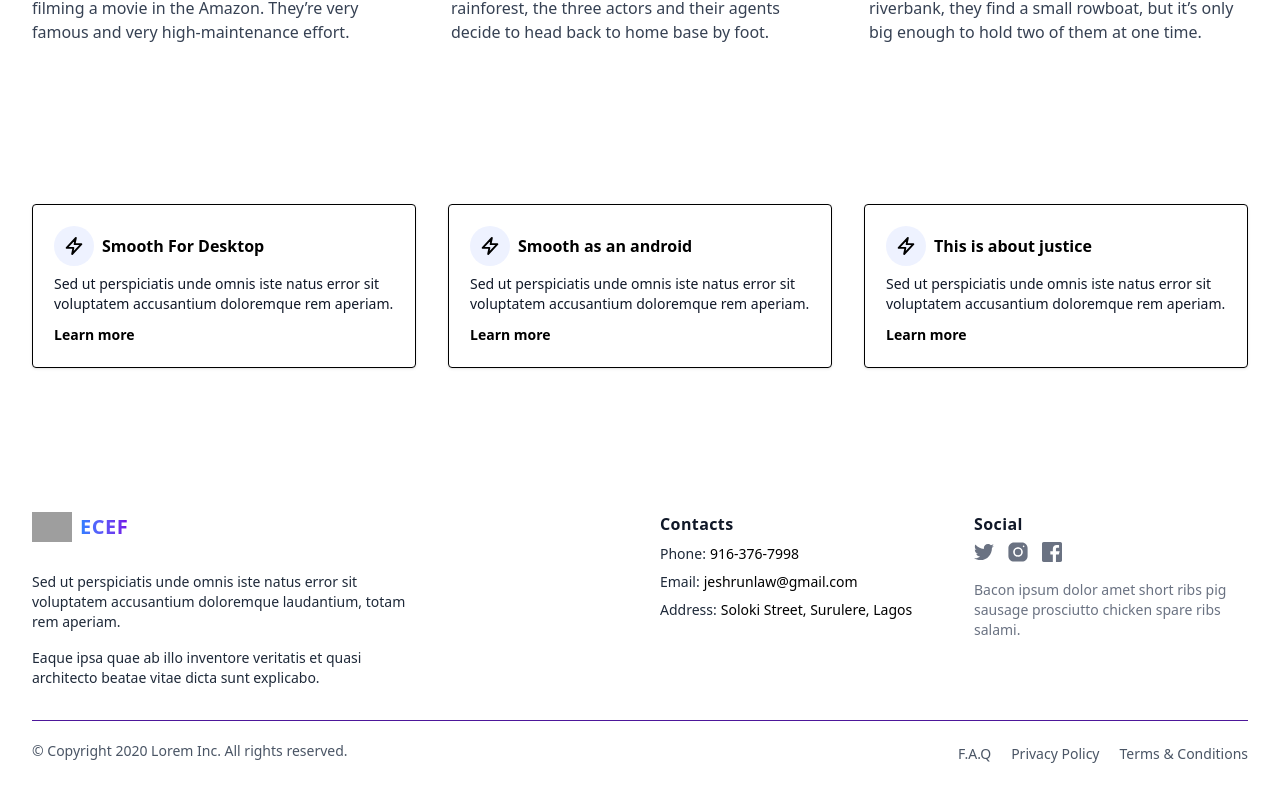
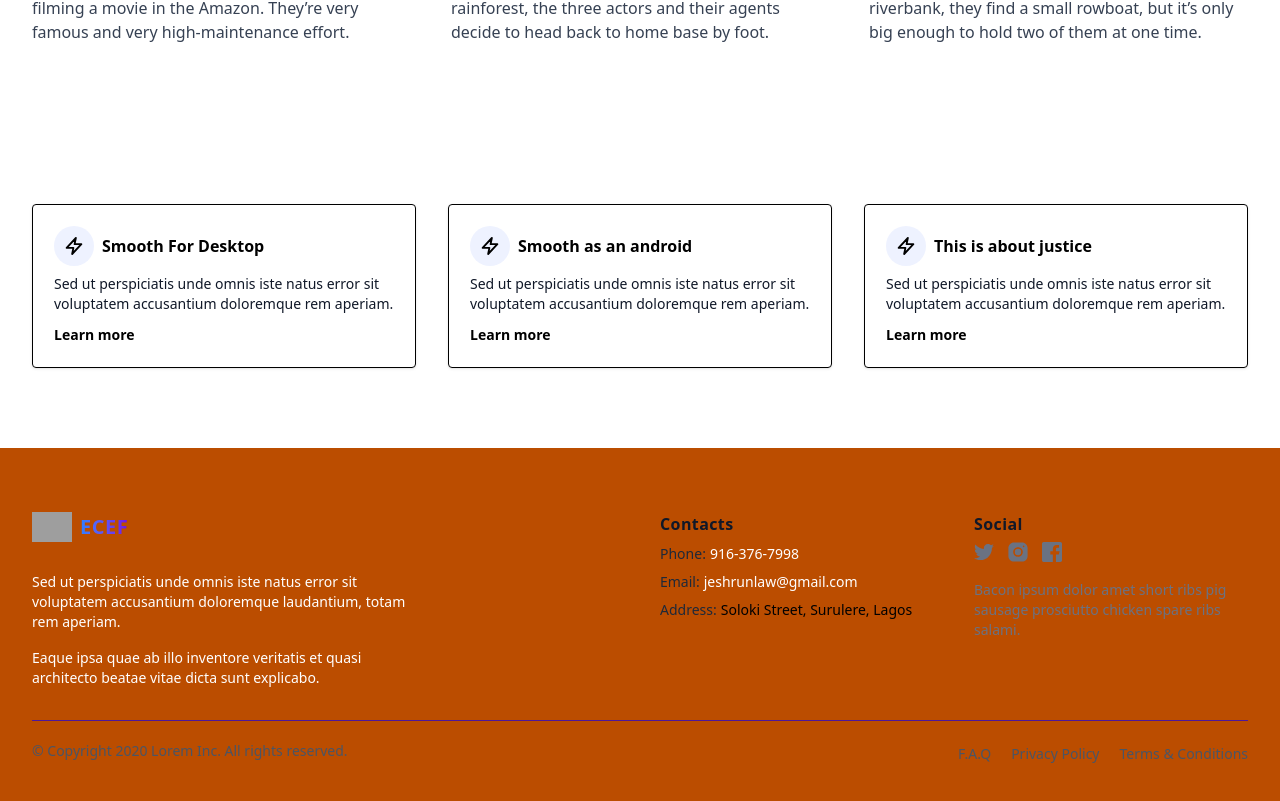
Before and after one commit to jesh-dev/ecef_ui, a React (Vite) app: page / in a window 1280 px wide. Shown: the part 879-1680 px from the top of the page. Built offline with nearby package versions, Linux system fonts and the light colour scheme; grey boxes are pictures that could not be loaded.

Commit message:
margin issue in footer

```diff
--- a/src/Components/Footer.jsx
+++ b/src/Components/Footer.jsx
@@ -1,8 +1,9 @@
 
 export const Footer = () => {
     return (
-      <div className="px-4 pt-16 mx-auto sm:max-w-xl md:max-w-full lg:max-w-screen-xl md:px-24 lg:px-8">
-        <div className="grid gap-10 row-gap-6 mb-8 sm:grid-cols-2 lg:grid-cols-4">
+      <div className="px-4 pt-16 mx-auto sm:max-w-xl md:max-w-full lg:max-w-screen-xl md:px-24 lg:px-8
+      bg-amber-700">
+        <div className="grid gap-10 row-gap-6 mb-8 sm:grid-cols-2 lg:grid-cols-4 ">
           <div className="sm:col-span-2">
             <a
               href="/"
@@ -18,11 +19,11 @@ export const Footer = () => {
               </span>
             </a>
             <div className="mt-6 lg:max-w-sm">
-              <p className="text-sm text-gray-800">
+              <p className="text-sm text-white">
                 Sed ut perspiciatis unde omnis iste natus error sit voluptatem
                 accusantium doloremque laudantium, totam rem aperiam.
               </p>
-              <p className="mt-4 text-sm text-gray-800">
+              <p className="mt-4 text-sm text-white">
                 Eaque ipsa quae ab illo inventore veritatis et quasi architecto
                 beatae vitae dicta sunt explicabo.
               </p>
@@ -38,7 +39,7 @@ export const Footer = () => {
                 href="tel:850-123-5021"
                 aria-label="Our phone"
                 title="Our phone"
-                className="transition-colors duration-300 text-deep-purple-accent-400 hover:text-deep-purple-800"
+                className="transition-colors duration-300 text-white hover:text-deep-purple-800"
               >
                 916-376-7998
               </a>
@@ -49,7 +50,7 @@ export const Footer = () => {
                 href="mailto:info@lorem.mail"
                 aria-label="Our email"
                 title="Our email"
-                className="transition-colors duration-300 text-deep-purple-accent-400 hover:text-deep-purple-800"
+                className="transition-colors duration-300 text-white hover:text-deep-purple-800"
               >
                 jeshrunlaw@gmail.com
               </a>
```
